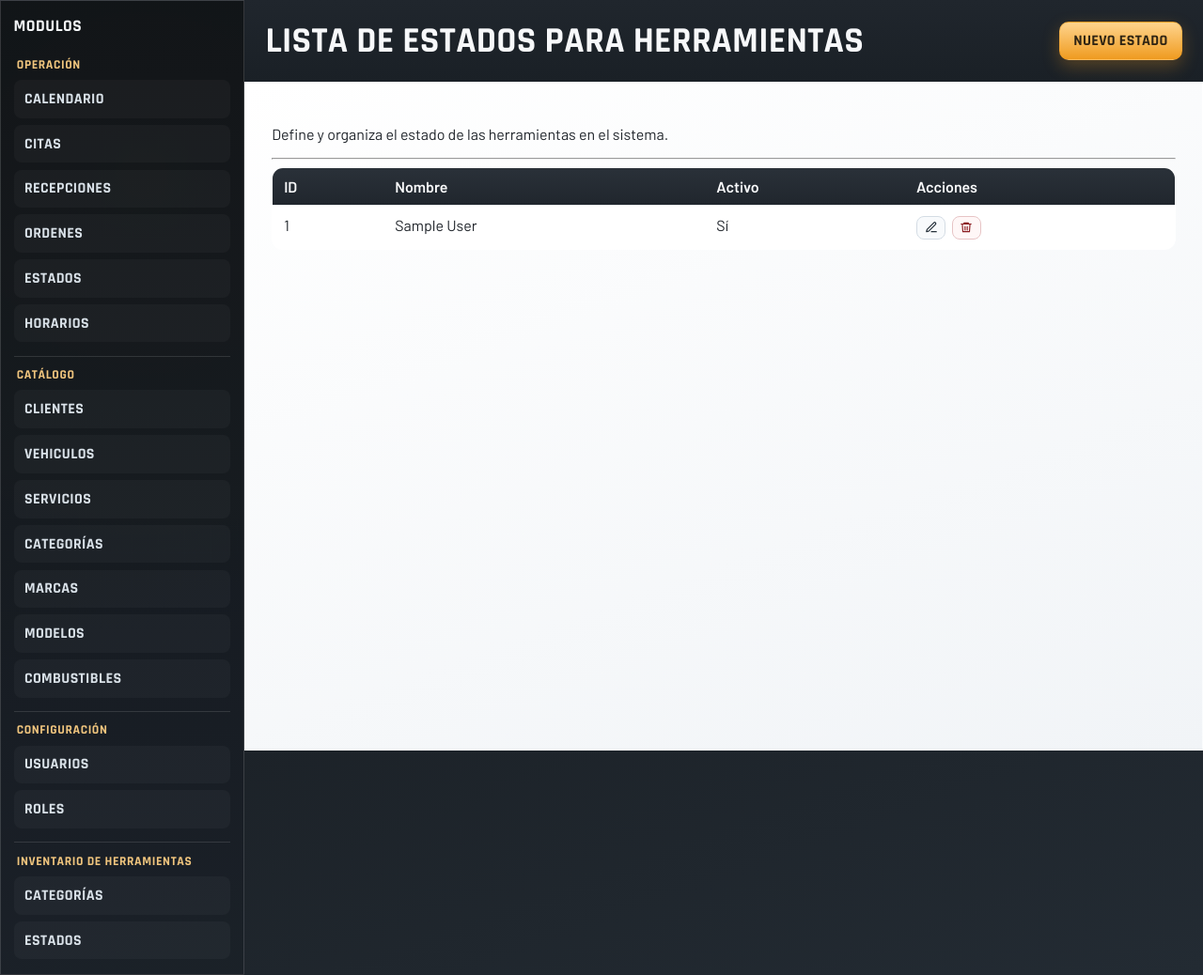
After one commit to Dixonsz/motors, a Django app: page /estado_herramientas/ in a window 1280 px wide. The commit adds this page. Shown: the whole page at 94% size. Run offline with Django 5.2, Linux system fonts and the light colour scheme; tables that the repository leaves empty hold one stand-in row (values such as "Sample post").

Commit message:
Implementacion de seeders para categorias de herramientas, estados para herramientas e implementacion del modulo de estados para herramientas

```diff
--- a/Taller/apps/administracion/models/__init__.py
+++ b/Taller/apps/administracion/models/__init__.py
@@ -17,3 +17,4 @@ from .servicio import Servicio
 from .usuario import Usuario
 from .vehiculo import Vehiculo
 from .evidencia import Evidencia
+from .estado_herramienta import EstadoHerramienta
--- /dev/null
+++ b/Taller/apps/administracion/models/estado_herramienta.py
@@ -0,0 +1,9 @@
+from django.db import models
+
+class EstadoHerramienta(models.Model):
+    nombre = models.TextField(blank=True, null=True)
+    is_active = models.BooleanField(default=True)
+
+
+def __str__(self):
+    return f" EstadoHerramienta(id={self.id}, nombre='{self.nombre}', is_active={self.is_active})"
--- /dev/null
+++ b/Taller/apps/administracion/services/estado_herramienta_service.py
@@ -0,0 +1,48 @@
+from ..models.estado_herramienta import EstadoHerramienta
+
+class EstadoHerramientaService:
+
+    @staticmethod
+    def get_all_estados():
+        return EstadoHerramienta.objects.all()
+
+    @staticmethod
+    def get_estado_by_id(estado_id):
+        try:
+            return EstadoHerramienta.objects.get(id=estado_id)
+        except EstadoHerramienta.DoesNotExist:
+            return None
+
+
+    @staticmethod
+    def create_estado(nombre, is_active=True):
+        if EstadoHerramienta.objects.filter(nombre=nombre).exists():
+            raise ValueError("El nombre del estado ya existe.")
+        estado = EstadoHerramienta(nombre=nombre, is_active=is_active)
+        estado.save()
+        return estado
+
+    @staticmethod
+    def update_estado(estado_id, nombre=None, is_active=None):
+        estado = EstadoHerramientaService.get_estado_by_id(estado_id)
+        if not estado:
+            raise ValueError("El estado no existe.")
+
+        if nombre:
+            if EstadoHerramienta.objects.filter(nombre=nombre).exclude(id=estado_id).exists():
+                raise ValueError("El nombre del estado ya existe.")
+            estado.nombre = nombre
+
+        if is_active is not None:
+            estado.is_active = is_active
+
+        estado.save()
+        return estado
+
+    @staticmethod
+    def delete_estado(estado_id):
+        estado = EstadoHerramientaService.get_estado_by_id(estado_id)
+        if not estado:
+            raise ValueError("El estado no existe.")
+        estado.delete()
+        return estado.nombre
--- a/Taller/apps/administracion/templates/base.html
+++ b/Taller/apps/administracion/templates/base.html
@@ -581,7 +581,7 @@
                  <div class="module-group" aria-label="Navegacion de catalogos">
                     <span class="module-group-title">Inventario de Herramientas</span>
                     <a href="{% url 'categoria_herramientas_lista' %}" class="{% if request.path|slice:':11' == '/categorias_herramienta/' %}active{% endif %}">Categorías</a>
-
+                    <a href="{% url 'estado_herramientas_lista' %}" class="{% if request.path|slice:':11' == '/estados_herramientas/' %}active{% endif %}">Estados</a>
                 </div>
             </nav>
         </aside>
--- /dev/null
+++ b/Taller/apps/administracion/templates/estado_herramientas/estado_herramientas_lista.html
@@ -0,0 +1,72 @@
+{% extends 'base.html' %}
+{% block title %}Lista de Estados para Herramientas{% endblock %}
+{% block page_title %}Lista de Estados para Herramientas{% endblock %}
+
+{% block page_actions %}
+<nav aria-label="Acciones de estados">
+    <a href="{% url 'estado_herramientas_crear' %}">Nuevo estado</a>
+</nav>
+{% endblock %}
+
+{% block content %}
+<div class="container">
+    <p>Define y organiza el estado de las herramientas en el sistema.</p>
+    <hr>
+
+        {% if estados %}
+        <table>
+            <thead>
+                <tr>
+                    <th>ID</th>
+                    <th>Nombre</th>
+                    <th>Activo</th>
+                    <th>Acciones</th>
+                </tr>
+            </thead>
+            <tbody>
+                {% for estado in estados %}
+                <tr>
+                    <td>{{ estado.id }}</td>
+                    <td>{{ estado.nombre }}</td>
+                    <td>{{ estado.is_active|yesno:"Sí,No" }}</td>
+                    <td>
+                        <span class="action-links">
+                            <a class="action-link" href="{% url 'estado_herramientas_editar' estado.id %}" aria-label="Editar estado {{ estado.nombre }}">
+                                <svg viewBox="0 0 24 24" aria-hidden="true"><path d="M12 20h9"></path><path d="M16.5 3.5a2.1 2.1 0 0 1 3 3L7 19l-4 1 1-4z"></path></svg>
+                            </a>
+                            <a class="action-link delete" href="{% url 'estado_herramientas_eliminar' estado.id %}" aria-label="Eliminar estado {{ estado.nombre }}">
+                                <svg viewBox="0 0 24 24" aria-hidden="true"><polyline points="3 6 5 6 21 6"></polyline><path d="M8 6V4h8v2"></path><path d="M19 6l-1 14H6L5 6"></path><line x1="10" y1="11" x2="10" y2="17"></line><line x1="14" y1="11" x2="14" y2="17"></line></svg>
+                            </a>
+                        </span>
+                    </td>
+                </tr>
+                {% endfor %}
+            </tbody>
+        </table>
+        {% if estados.paginator.num_pages > 1 %}
+        <section aria-label="Paginacion de estados" style="margin-top: 1rem;">
+            <nav aria-label="Paginacion" style="display: flex; gap: 0.45rem; align-items: center; flex-wrap: wrap;">
+                {% if estados.has_previous %}
+                <a href="?page={{ estados.previous_page_number }}" aria-label="Ir a la pagina anterior">Anterior</a>
+                {% endif %}
+
+                {% for page_num in estados.paginator.page_range %}
+                    {% if page_num == estados.number %}
+                    <span style="padding: 0.58rem 0.88rem; border-radius: 10px; border: 1px solid rgba(239, 155, 32, 0.45); background: linear-gradient(180deg, #ffd48d, #ef9b20); color: #2f2413; font-family: 'Rajdhani', sans-serif; font-weight: 700; letter-spacing: 0.3px; text-transform: uppercase;">{{ page_num }}</span>
+                    {% else %}
+                    <a href="?page={{ page_num }}" aria-label="Ir a la pagina {{ page_num }}">{{ page_num }}</a>
+                    {% endif %}
+                {% endfor %}
+
+                {% if estados.has_next %}
+                <a href="?page={{ estados.next_page_number }}" aria-label="Ir a la pagina siguiente">Siguiente</a>
+                {% endif %}
+            </nav>
+            <p style="margin-top: 0.55rem; color: #5c6670;">Pagina {{ estados.number }} de {{ estados.paginator.num_pages }}.</p>
+        </section>
+        {% endif %}
+        {% else %}
+        <p class="empty-message" style="text-align: center;">No hay estados registrados.</p>
+        {% endif %}
+    </div>
+{% endblock %}
--- /dev/null
+++ b/Taller/apps/administracion/views/web/estado_herramienta_web.py
@@ -0,0 +1,62 @@
+from django.contrib import messages
+from django.core.paginator import Paginator
+from django.shortcuts import redirect, render
+from ...services.estado_herramienta_service import EstadoHerramientaService
+
+
+def estado_herramienta_lista(request):
+    estados = EstadoHerramientaService.get_all_estados()
+    paginator = Paginator(estados, 10)
+    page_number = request.GET.get('page')
+    estados = paginator.get_page(page_number)
+
+    return render(request, 'estado_herramientas/estado_herramientas_lista.html', {'estados': estados})
+
+def estado_herramienta_create(request):
+    if request.method == 'POST':
+        nombre = request.POST.get('nombre')
+        is_active = request.POST.get('is_active') == 'on'
+
+        try:
+            EstadoHerramientaService.create_estado(nombre, is_active)
+            messages.success(request, 'Estado creado correctamente.')
+            return redirect('estado_herramientas_lista')
+        except ValueError as exc:
+            messages.error(request, str(exc))
+
+    return render(request, 'estado_herramientas/estado_herramientas_crear.html')
+
+def estado_herramienta_editar(request, estado_id):
+    estado = EstadoHerramientaService.get_estado_by_id(estado_id)
+    if not estado:
+        messages.error(request, 'El estado no existe.')
+        return redirect('estado_herramientas_lista')
+
+    if request.method == 'POST':
+        nombre = request.POST.get('nombre')
+        is_active = request.POST.get('is_active') == 'on'
+
+        try:
+            EstadoHerramientaService.update_estado(estado_id, nombre, is_active)
+            messages.success(request, 'Estado actualizado correctamente.')
+            return redirect('estado_herramientas_lista')
+        except ValueError as exc:
+            messages.error(request, str(exc))
+
+    return render(request, 'estado_herramientas/estado_herramientas_editar.html', {'estado': estado})
+
+def estado_herramienta_eliminar(request, estado_id):
+    estado = EstadoHerramientaService.get_estado_by_id(estado_id)
+    if not estado:
+        messages.error(request, 'El estado no existe.')
+        return redirect('estado_herramientas_lista')
+
+    if request.method == 'POST':
+        try:
+            EstadoHerramientaService.delete_estado(estado_id)
+            messages.success(request, 'Estado eliminado correctamente.')
+            return redirect('estado_herramientas_lista')
+        except ValueError as exc:
+            messages.error(request, str(exc))
+
+    return render(request, 'estado_herramientas/estado_herramientas_eliminar.html', {'estado_id': estado_id})
--- a/Taller/config/urls.py
+++ b/Taller/config/urls.py
@@ -21,6 +21,7 @@ from apps.administracion.views.web.estado_web import estado_lista, estado_create
 from apps.administracion.views.web.agenda_horario_web import agenda_horario_lista, agenda_horario_create, agenda_horario_editar, agenda_horario_eliminar
 from apps.administracion.views.web.inicio_web import inicio
 from apps.administracion.views.web.categoria_herramienta_web import categoria_lista, categoria_create, categoria_editar, categoria_eliminar
+from apps.administracion.views.web.estado_herramienta_web import estado_herramienta_lista, estado_herramienta_create, estado_herramienta_editar, estado_herramienta_eliminar
 
 router = DefaultRouter()
 router.register(r'ordenes', OrdenView, basename='api-ordenes')
@@ -116,4 +117,9 @@ urlpatterns = [
     path('categoria_herramientas/editar/<int:categoria_id>/', categoria_editar, name='categoria_herramientas_editar'),
     path('categoria_herramientas/eliminar/<int:categoria_id>/', categoria_eliminar, name='categoria_herramientas_eliminar'),
 
+    path('estado_herramientas/', estado_herramienta_lista, name='estado_herramientas_lista'),
+    path('estado_herramientas/crear/', estado_herramienta_create, name='estado_herramientas_crear'),
+    path('estado_herramientas/editar/<int:estado_id>/', estado_herramienta_editar, name='estado_herramientas_editar'),
+    path('estado_herramientas/eliminar/<int:estado_id>/', estado_herramienta_eliminar, name='estado_herramientas_eliminar'),
+
 ]
```
Also changed, not shown: Taller/apps/administracion/management/commands/seed_categoria_herramientas.py (added, +75 -0 lines), Taller/apps/administracion/management/commands/seed_estado_herramientas.py (added, +65 -0 lines), Taller/apps/administracion/serializers/estado_herramienta_serializers.py (added, +7 -0 lines), Taller/apps/administracion/templates/estado_herramientas/estado_herramientas_crear.html (added, +25 -0 lines), Taller/apps/administracion/templates/estado_herramientas/estado_herramientas_editar.html (added, +22 -0 lines), Taller/apps/administracion/templates/estado_herramientas/estado_herramientas_eliminar.html (added, +19 -0 lines), Taller/apps/administracion/views/api/estado_herramienta_view.py (added, +68 -0 lines), Taller/apps/administracion/migrations/0012_estadoherramienta.py (added).
